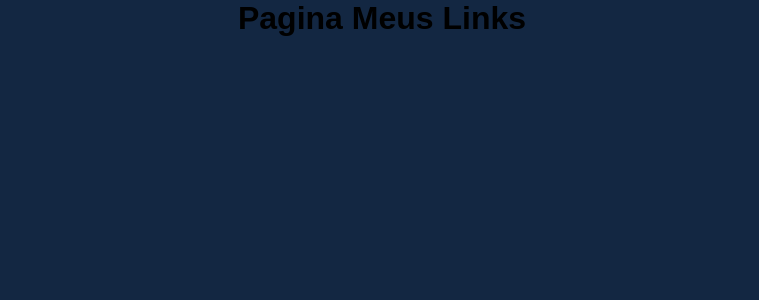
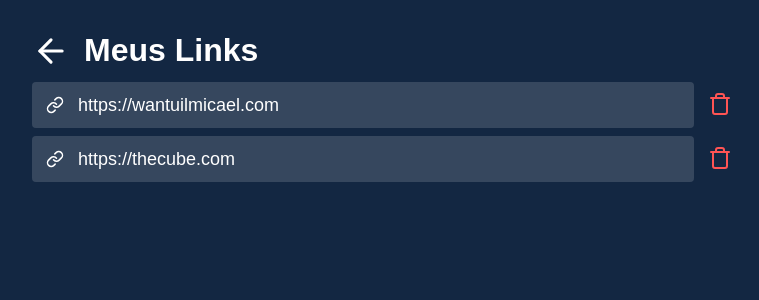
Before and after one commit to WantuilMicael/Encurta-Link, a React (Create React App) app: page /links in a window 1280 px wide. Shown: the top 300 px of the page, without its empty margins (258-1017 px from the left). Built offline with nearby package versions, Linux system fonts and the light colour scheme.

Commit message:
Estilizando a pagina Meus Links

```diff
--- a/src/pages/Links/index.js
+++ b/src/pages/Links/index.js
@@ -1,8 +1,38 @@
+import './links.css';
+import { FiArrowLeft, FiLink, FiTrash } from 'react-icons/fi'
+import { Link } from 'react-router-dom'
 
 export default function Links(){
     return(
-      <div>
-        <h1>Pagina Meus Links</h1>
+      <div className="links-container">
+
+        <div className="links-header">
+          <Link to="/">
+            <FiArrowLeft size={38} color="#fff"/>
+          </Link>
+            <h1>Meus Links</h1>
+        </div>
+
+        <div className="links-item">
+            <button className="link">
+              <FiLink sizer={18} color="#fff"/>
+              https://wantuilmicael.com
+            </button>
+            <button className="link-delete">
+              <FiTrash size={24} color="#ff5454"/>
+            </button>
+        </div>
+
+        <div className="links-item">
+            <button className="link">
+              <FiLink sizer={18} color="#fff"/>
+              https://thecube.com
+            </button>
+            <button className="link-delete">
+              <FiTrash size={24} color="#ff5454"/>
+            </button>
+        </div>
+
       </div>
     )
   }
--- /dev/null
+++ b/src/pages/Links/links.css
@@ -0,0 +1,82 @@
+
+.links-container{
+    max-width: 1120px;
+    margin: 32px auto 0 auto;
+}
+
+.links-header{
+    display: flex;
+    flex-direction: row;
+}
+
+.links-header svg{
+    margin-right: 14px;
+}
+
+.links-header h1{
+    color: #fff;
+}
+
+.links-item{
+    width: 700px;
+    display: flex;
+    align-items: center;
+    flex-direction: row;
+    margin-top: 8px;
+}
+
+.link-item:last-child{
+    margin-bottom: 18px;
+}
+
+.link{
+    border: 0;
+    width: 100%;
+    min-width: 80%;
+    border-radius: 4px;
+    height: 46px;
+    background-color: rgb(255, 255, 255, 0.15);
+    margin-right: 14px;
+    display: flex;
+    align-items: center;
+    padding: 0 14px;
+    font-size: 18px;
+    color: #fff;
+}
+
+.link svg{
+    margin-right: 14px;
+}
+
+.link{
+    white-space: nowrap;
+    overflow: hidden;
+    text-overflow: ellipsis;
+}
+
+.link-delete{
+    border: 0;
+    background: transparent;
+}
+
+@media (max-width: 715px) {
+    .links-container{
+        width: 90%;
+    }
+
+    .logo h1{
+        font-size: 40px;
+    }
+
+    .links-item{
+        width: 100%;
+    }
+
+    .link{
+        width: 100%;
+    }
+
+    .link svg{
+        display: none;
+    }
+}
```
